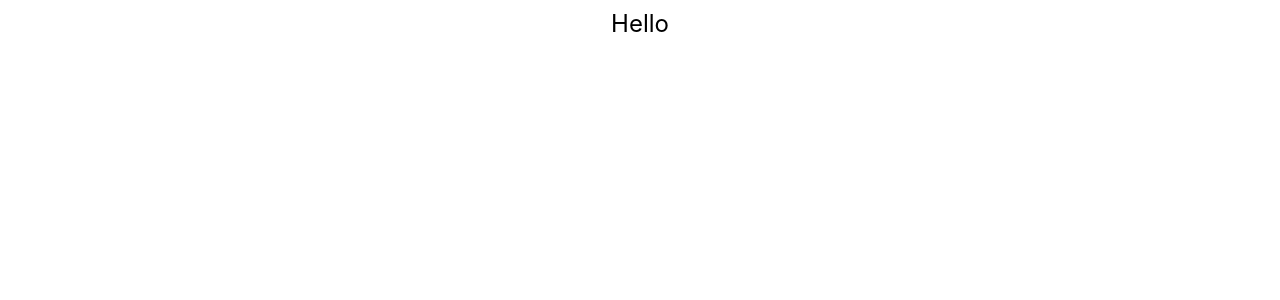
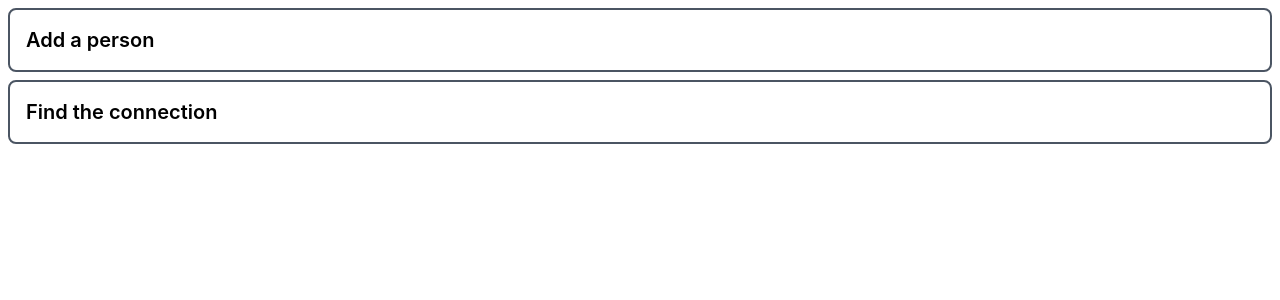
Before and after one commit to seebham/mutualConnections, a React (Vite) app: page / in a window 1280 px wide. Shown: the top 300 px of the page. Built offline with nearby package versions, Linux system fonts and the light colour scheme.

Commit message:
feat: :memo: refractor DFS code according to react and react state

```diff
--- a/src/App.tsx
+++ b/src/App.tsx
@@ -1,8 +1,64 @@
-import { useEffect } from "react";
+import { useEffect, useState } from "react";
+import AddPerson from "./components/addPerson";
+import MutualConnection from "./components/mutualConnection";
 import Network from "./utils/network";
 import Person from "./utils/person";
 
+import { TypePeople, TypePerson } from "./utils/types";
+
 function App() {
+  const [network, setNetwork] = useState<TypePeople>({});
+
+  const addPersonToNetwork = (person: TypePerson) => {
+    network[person.name] = person;
+    setNetwork({ ...network });
+  };
+
+  const connectTwoPeople = (person1: string, person2: string) => {
+    network[person1].connectionList.push(network[person2]);
+
+    // For Undirected graph which this should be because friendship is always two-way!
+    // But after observing the sample outputs I am assuming this is a one-way relationship, so directed graph XD
+    // network[person2].connectionList.push(network[person1]);
+
+    setNetwork({ ...network });
+  };
+
+  const findMutualConnection = (
+    person1: string,
+    person2: string,
+    visited?: Set<TypePerson>,
+    paths?: string[][]
+  ) => {
+    let start = network[person1];
+    let end = network[person2];
+
+    // keep going until a leaf node or end node is found
+
+    // console.log("Visiting node: ", start.value);
+    if (!paths) paths = new Array([]);
+    if (!visited) visited = new Set();
+
+    // base case
+    if (start.name === end.name) {
+      // console.log("Found");
+      paths[paths.length - 1].push(start.name);
+      paths.push([]);
+      return;
+    }
+
+    visited.add(start);
+
+    // recursive case
+    for (const connection of start.connectionList) {
+      if (!visited.has(connection)) {
+        paths[paths.length - 1].push(start.name);
+        findMutualConnection(connection.name, end.name, visited, paths);
+      }
+    }
+    return paths;
+  };
+
   useEffect(() => {
     const network = new Network({});
 
@@ -28,12 +84,25 @@ function App() {
     ShantiKumar.connect(Bhaskar);
 
     // console.log(network.people);
+    // setNetwork(network);
 
-    console.log(network.DFS(Sameer, Bhaskar));
+    // console.log(network.DFS(Sameer, Bhaskar));
     // console.log(network.DFS(Kamalnath, Bhaskar));
   }, []);
 
-  return <div className="text-2xl text-center p-2">Hello</div>;
+  useEffect(() => {
+    console.log(network);
+  }, [network]);
+
+  return (
+    <main className="container mx-auto p-2 flex flex-col gap-2">
+      <AddPerson
+        addToNetwork={addPersonToNetwork}
+        connectTwoPeople={connectTwoPeople}
+      />
+      <MutualConnection findMutualConnection={findMutualConnection} />
+    </main>
+  );
 }
 
 export default App;
--- /dev/null
+++ b/src/components/addPerson.tsx
@@ -0,0 +1,37 @@
+import { useEffect } from "react";
+import { NPerson } from "../utils/person";
+import { TypeAddPersonComponent } from "../utils/types";
+const AddPerson = ({
+  addToNetwork,
+  connectTwoPeople,
+}: TypeAddPersonComponent) => {
+  useEffect(() => {
+    const sameer = NPerson("Sameer");
+    addToNetwork(sameer);
+
+    const aayushi = NPerson("Aayushi");
+    addToNetwork(aayushi);
+    connectTwoPeople(sameer.name, aayushi.name);
+
+    const bhaskar = NPerson("Bhaskar");
+    addToNetwork(bhaskar);
+    connectTwoPeople(aayushi.name, bhaskar.name);
+
+    const kamalnath = NPerson("Kamalnath");
+    addToNetwork(kamalnath);
+    connectTwoPeople(sameer.name, kamalnath.name);
+
+    const shantikumar = NPerson("ShantiKumar");
+    addToNetwork(shantikumar);
+    connectTwoPeople(kamalnath.name, shantikumar.name);
+
+    connectTwoPeople(shantikumar.name, bhaskar.name);
+  }, []);
+  return (
+    <div className="border-2 border-gray-600 flex flex-col p-4 rounded-lg">
+      <div className="text-xl font-semibold">Add a person</div>
+    </div>
+  );
+};
+
+export default AddPerson;
--- /dev/null
+++ b/src/components/mutualConnection.tsx
@@ -0,0 +1,19 @@
+import { useEffect } from "react";
+import { TypeMutualConnectionComponent } from "../utils/types";
+
+const MutualConnection = ({
+  findMutualConnection,
+}: TypeMutualConnectionComponent) => {
+  useEffect(() => {
+    // console.log(findMutualConnection("Sameer", "Bhaskar"));
+    console.log(findMutualConnection("Kamalnath", "Bhaskar"));
+  }, []);
+
+  return (
+    <div className="border-2 border-gray-600 flex flex-col p-4 rounded-lg">
+      <div className="text-xl font-semibold">Find the connection</div>
+    </div>
+  );
+};
+
+export default MutualConnection;
--- a/src/utils/person.tsx
+++ b/src/utils/person.tsx
@@ -24,3 +24,7 @@ export default class Person {
     return this.connectionList.some((edge) => edge === person);
   }
 }
+
+export const NPerson = (name: string) => {
+  return { name: name, connectionList: [] };
+};
--- a/src/utils/types.tsx
+++ b/src/utils/types.tsx
@@ -5,3 +5,17 @@ export type TypePerson = {
 export type TypePeople = {
   [name: string]: TypePerson;
 };
+
+export type TypeAddPersonComponent = {
+  addToNetwork: (person: TypePerson) => void;
+  connectTwoPeople: (person1: string, person2: string) => void;
+};
+
+export type TypeMutualConnectionComponent = {
+  findMutualConnection: (
+    person1: string,
+    person2: string,
+    visited?: Set<TypePerson>,
+    paths?: string[][]
+  ) => void;
+};
```
